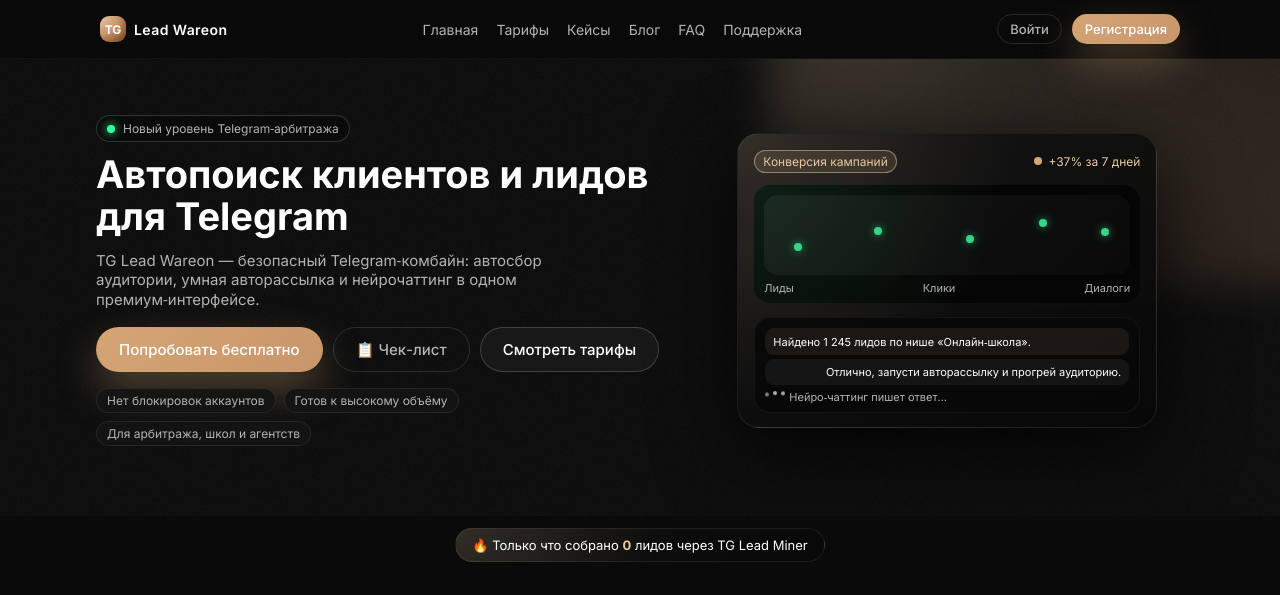
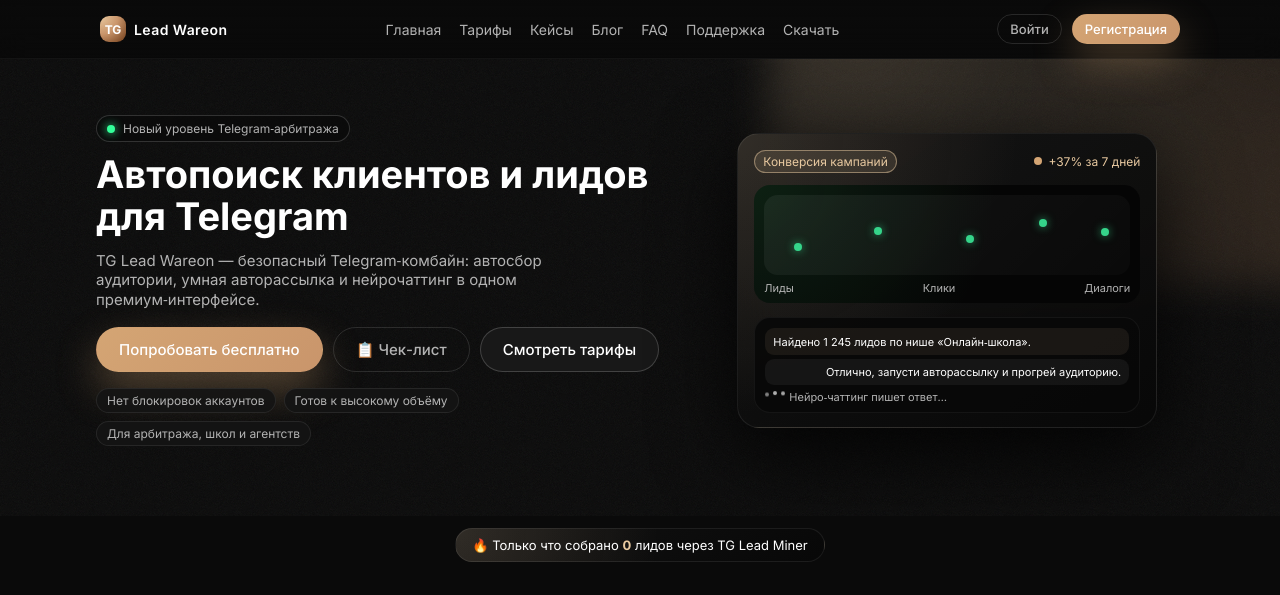
Before and after one commit to dzalil206-commits/lead-ecosystem, a Flask app: page / in a window 1280 px wide. Shown: the top 595 px of the page. Run offline with Flask 3, Linux system fonts and the light colour scheme.

Commit message:
Update index.html

```diff
--- a/templates/index.html
+++ b/templates/index.html
@@ -25,6 +25,7 @@
             <a href="{{ url_for('blog') }}">Блог</a>
             <a href="{{ url_for('faq') }}">FAQ</a>
             <a href="{{ url_for('support') }}">Поддержка</a>
+          <a href="{{ url_for('download') }}">Скачать</a>
         </nav>
         <div class="header-actions">
             <a href="{{ url_for('login') }}" class="btn btn-ghost btn-sm">Войти</a>
```
